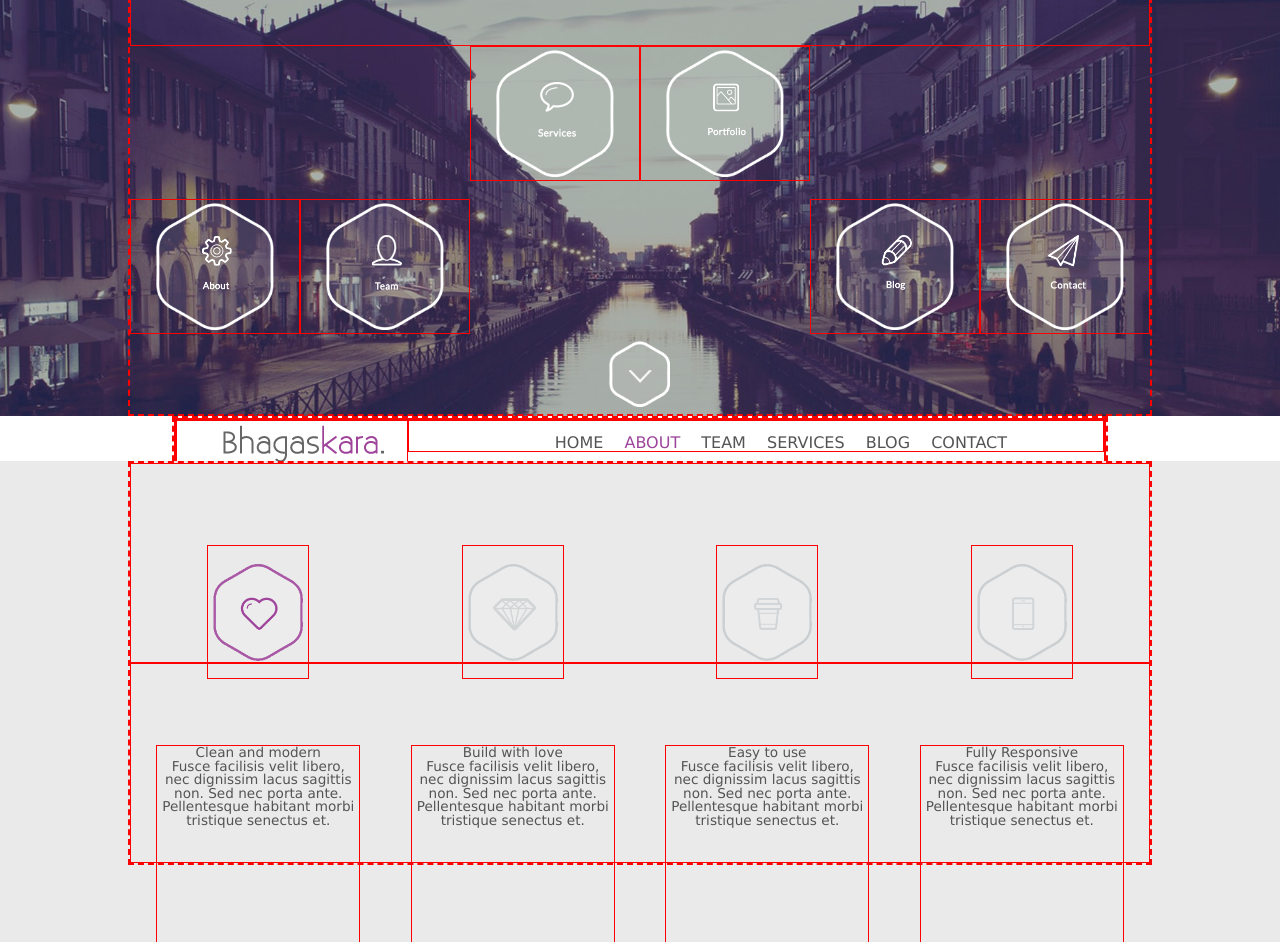
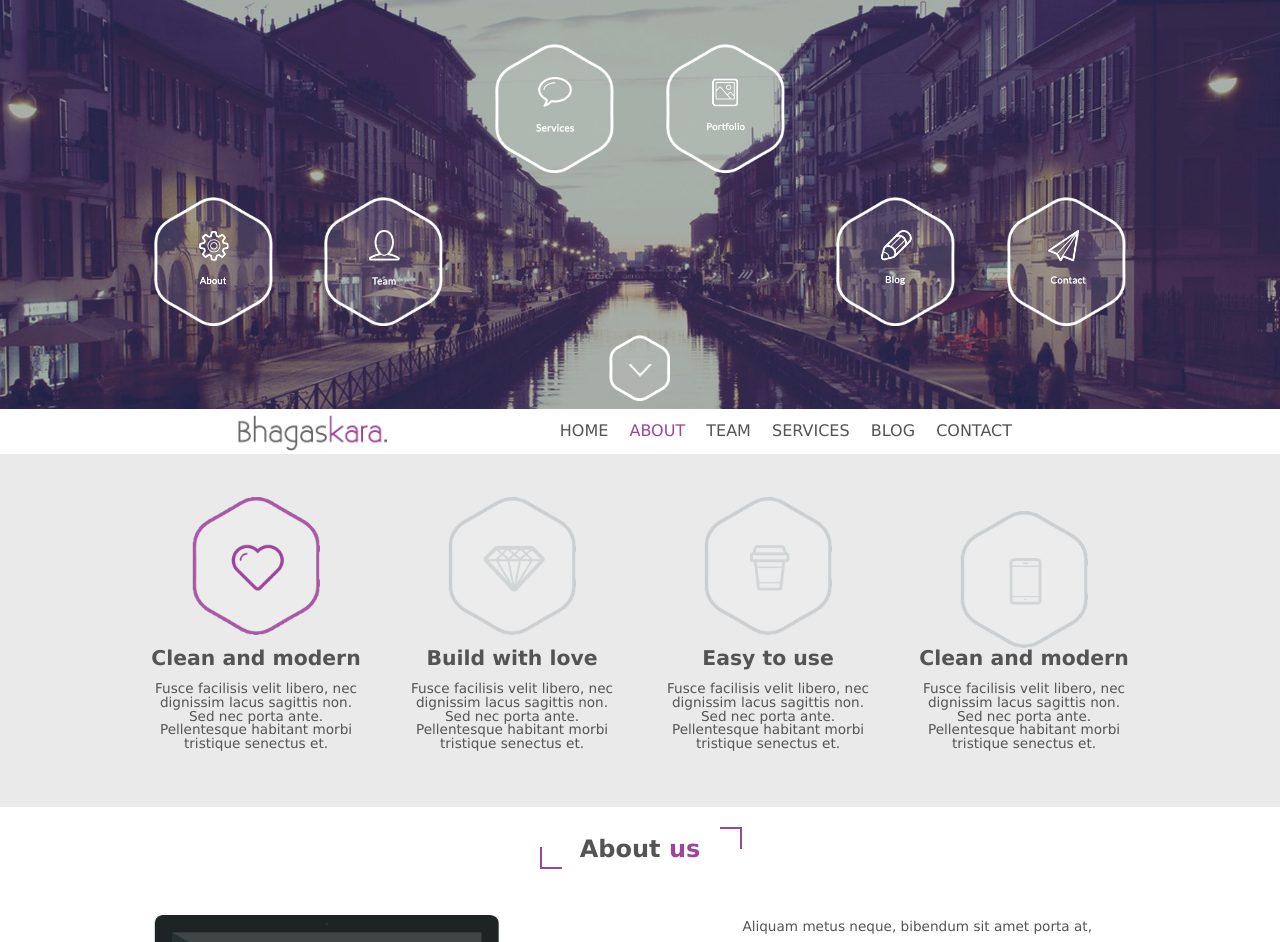
Before and after one commit to morgh80/bhagaskara, a plain HTML site: page index.html in a window 1280 px wide. Shown: the part 134-1076 px from the top of the page. Drawn offline with Linux system fonts and the light colour scheme.

Commit message:
Next improvements

```diff
--- a/index.html
+++ b/index.html
@@ -92,46 +92,61 @@
         </nav>
     </div>
 
-<!--przeniesc do jednego kontenera ikone + tekst jako drugi div-->
     <section class="section-1 background-color">
         <div class="main-width">
             <div class="container-3 background-color">
-                <div class="iconMenu" id="heart">
-
-                </div>
-                <div class="iconMenu" id="diamond"></div>
-                <div class="iconMenu" id="cup"></div>
-                <div class="iconMenu" id="phone"></div>
-            </div>
-            <div class="container-3">
+                <div class="row">
+                    <div class="col-3">
                         <div class="item">
+                            <img src="img/menu11.png">
+                            <br>
                             <h1 style="text-align:center">Clean and modern</h1>
+                            <br>
                             <p>Fusce facilisis velit libero, nec
                                 dignissim lacus sagittis non.
                                 Sed nec porta ante. Pellentesque
                                 habitant morbi tristique senectus et. </p>
                         </div>
+                    </div>
+
+                    <div class="col-3">
                         <div class="item">
+                            <img src="img/menu12.png">
+                            <br>
                             <h1 style="text-align:center">Build with love</h1>
+                            <br>
                             <p>Fusce facilisis velit libero, nec
                                 dignissim lacus sagittis non.
                                 Sed nec porta ante. Pellentesque
                                 habitant morbi tristique senectus et. </p>
                         </div>
+                    </div>
+
+                    <div class="col-3">
                         <div class="item">
+                            <img src="img/menu13.png">
+                            <br>
                             <h1 style="text-align:center">Easy to use</h1>
+                            <br>
                             <p>Fusce facilisis velit libero, nec
                                 dignissim lacus sagittis non.
                                 Sed nec porta ante. Pellentesque
-                        habitant morbi tristique senectus et.</p>
+                                habitant morbi tristique senectus et. </p>
                         </div>
+                    </div>
+
+                    <div class="col-3">
                         <div class="item">
-                    <h1 style="text-align:center">Fully Responsive</h1>
+                            <br>
+                            <img src="img/menu14.png">
+                            <h1 style="text-align:center">Clean and modern</h1>
+                            <br>
                             <p>Fusce facilisis velit libero, nec
                                 dignissim lacus sagittis non.
                                 Sed nec porta ante. Pellentesque
-                        habitant morbi tristique senectus et.</p>
-
+                                habitant morbi tristique senectus et. </p>
+                        </div>
+                    </div>
                 </div>
             </div>
         </div>
--- a/styles/reset.css
+++ b/styles/reset.css
@@ -14,8 +14,8 @@ time, mark, audio, video {
     padding: 0;
     border: 0;
     outline: 0;
-    font-size: 100%;
-    font: inherit;
+    /*font-size: 100%;*/
+    /*font: inherit;*/
     vertical-align: baseline;
 }
 /* HTML5 display-role reset for older browsers */
--- a/styles/stylesheet.scss
+++ b/styles/stylesheet.scss
@@ -4,7 +4,7 @@
 $baseWidthCol: 100%/12;
 $rwdWidthCol: 100%/6;
 $break-header: 820px;
-$borderCol: red;
+$borderCol: none;
 $mainCol: #9d459a;
 ;
 
@@ -24,7 +24,6 @@ span {
   color: #9d459a;
 }
 
-//@media (min-width: 768px) {}
 
   [class*='container'] {
     width: 100%;
@@ -51,7 +50,6 @@ span {
   }
 
 
-//@media (max-width: 768px) {}
 
   [class*='containerRWD'] {
     width: 100%;
@@ -76,6 +74,8 @@ span {
       }
     }
   }
+
+
 
 
 #mainBackground {
@@ -158,6 +158,12 @@ span {
 
 .container-2 {
   border: 2px solid $borderCol;
+  position: relative;
+  img {
+    width: 80%;
+    margin-top:1% ;
+    margin-bottom:1% ;
+  }
 }
 
 .sticky {
@@ -168,6 +174,11 @@ span {
   z-index: 100;
   border-top: 0;
   background-color: white;
+  img {
+    width: 80%;
+    margin-top: 1%;
+    margin-bottom: 1%
+  }
 }
 
 .sticky-container {
@@ -197,23 +208,20 @@ nav {
         //@media (max-width: 775px) {}
         //  font-size: 50%;
         //  padding-right: 1%;
-
-
+      }
           img {
             width: 50%;
             padding-left: 10rem;
             max-width: 20%;
             padding-top: 4%;
             padding-bottom: 4%;
-            @media (max-width: 775px) {
+            //@media (max-width: 775px) {
               padding-right: 0.5%;
             }
           }
         }
       }
 
-    }
-  }
 
 
 
@@ -231,12 +239,10 @@ nav {
       order: 0;
       flex: 0 1 auto;
       align-self: flex-start;
-     //background: url("../img/shape.png") no-repeat;
       padding-bottom: 13%;
       width: 10%;
       margin-top: 5%;
       border: 1px $borderCol solid;
-
     }
   }
 }
@@ -244,52 +250,31 @@ nav {
 .background-color {
   background-size: 100% auto;
   background-color: #eaeaea;
-  padding-bottom: 10%;
-}
-
-#heart {
-  background: url("../img/menu11.png") no-repeat;
-  background-size: 90% auto;
-  background-position: center;
-}
-#diamond {
-  background: url('../img/menu12.png') no-repeat;
-  background-size: 90% auto;
-  background-position: center;
-}
-#cup {
-  background: url('../img/menu13.png') no-repeat;
-  background-size: 90% auto;
-  background-position: center;
-}
-#phone {
-  background: url('../img/menu14.png') no-repeat;
-  background-size: 90% auto;
-  background-position: center;
+  padding-bottom: 1%;
 }
 
 
 .container-3 {
-  display: flex;
-  flex-direction: row;
-  flex-wrap: nowrap;
-  justify-content: space-around;
-  align-content: center;
-  align-items: center;
-  height: 200px;
   border: 1px solid $borderCol;
 }
+img {
+  width: 50%;
+  display: block;
+  margin-left: auto;
+  margin-right: auto
+}
   .item {
-    order: 0;
-    flex: 0 1 auto;
-    align-self: flex-start;
     padding-bottom: 13%;
-    width: 20%;
     margin-top: 5%;
     border: 1px $borderCol solid;
     font-size: 85%;
+    color: #545454;
     text-align: center;
-    color: #545454;
+  }
+  p {
+    margin-left: 10%;
+    margin-right: 10%;
+
   }
 
 
@@ -427,6 +412,17 @@ nav {
     text-align: center;
     color: #cdcdcd;
 
+    .fb {
+      width: 15%;
+      float: right;
+      margin-right: 5px;
+    }
+    .google {
+      width: 15%;
+      float: left;
+      margin-left: 5px;
+    }
+
   }
 }
 
@@ -443,16 +439,7 @@ nav {
 
 
 
-.fb {
-  width: 15%;
-  float: right;
-  margin-right: 5px;
-}
-.google {
-  width: 15%;
-  float: left;
-  margin-left: 5px;
-}
+
 
 .container-7 {
   .col-12 {
@@ -657,18 +644,17 @@ p {
 .gallery-container {
   display: flex;
     flex-direction: row;
-    flex-wrap: wrap;  }
+    flex-wrap: wrap;
+}
+
 .col-4 {
   border: $borderCol;
   margin-right: 1%;
   margin-left: 2%;
   margin-bottom: 2%;
   max-width: 30% !important;
-
-
-
   img {
-    max-width: 100%;
+    width: 100%;
   }
   h4, p {
   text-align: center;
@@ -734,17 +720,21 @@ border: $borderCol 1px solid;
 
       display: inline;
       float: left;
-      margin: 0;
+      //margin: 0;
     }
       img {
         margin-top: 1em;
         width: 50%;
-        float: left;
+        //float: left;
       }
     }
 
 
 footer {
   text-align: center;
+  img {
+    width: 10%;
+    margin-bottom: 5%;
+  }
 
 }
```
Also changed, not shown: styles/stylesheet.css, 1 other file. Lines whose indentation alone changed are shown as unchanged.
